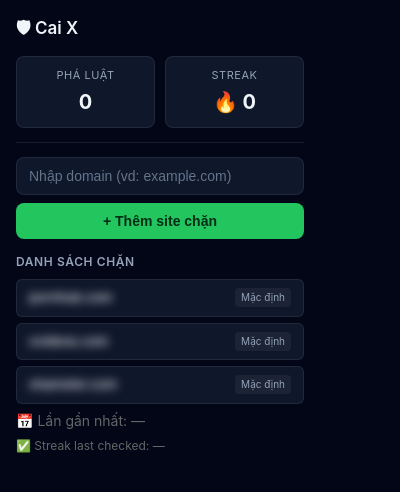
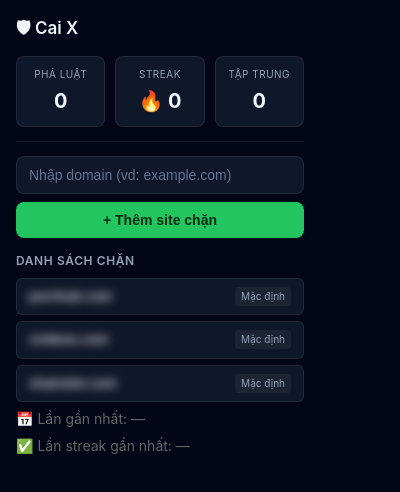
Before and after one commit to Akai1Shuichi/Cai-X, a browser extension: page popup.html in a window 400 px wide. Drawn offline with Linux system fonts and the light colour scheme.

Commit message:
add count

```diff
--- a/popup.html
+++ b/popup.html
@@ -1,5 +1,6 @@
 <!DOCTYPE html>
 <html lang="vi">
+
 <head>
   <meta charset="utf-8" />
   <title>Cai X</title>
@@ -54,7 +55,7 @@
     }
 
     .box-label {
-        font-size: 11px;
+      font-size: 10px;
       color: var(--muted);
       text-transform: uppercase;
       letter-spacing: 0.05em;
@@ -190,6 +191,7 @@
       font-weight: 600;
       border-radius: 6px;
     }
+
     .view-more:hover {
       color: var(--text);
       background: rgba(255, 255, 255, 0.02);
@@ -217,6 +219,7 @@
     }
   </style>
 </head>
+
 <body>
   <h3>🛡 Cai X</h3>
 
@@ -228,6 +231,10 @@
     <div class="box">
       <div class="box-label">Streak</div>
       <div class="box-value" id="streak">—</div>
+    </div>
+    <div class="box">
+      <div class="box-label">Tập trung</div>
+      <div class="box-value" id="focus-count">—</div>
     </div>
   </div>
 
@@ -258,4 +265,5 @@
 
   <script src="popup.js"></script>
 </body>
+
 </html>
--- a/popup.js
+++ b/popup.js
@@ -6,11 +6,18 @@ function refreshCounts() {
       "currentStreak",
       "lastBlockedDate",
       "streakLastUpdatedDate",
+      "focusCount",
     ],
     function (res) {
       document.getElementById("count").textContent = res.violationCount || 0;
       document.getElementById("streak").textContent =
         "🔥 " + (res.currentStreak || 0);
+
+      const focusEl = document.getElementById("focus-count");
+      if (focusEl) {
+        focusEl.textContent = res.focusCount || 0;
+      }
+
       var last = res.lastBlockedDate || "—";
       var lastEl = document.getElementById("last");
       if (!lastEl) {
@@ -29,10 +36,9 @@ function refreshCounts() {
         chkEl.id = "streak-checked";
         chkEl.style.marginTop = "6px";
         chkEl.style.color = "#666";
-        chkEl.style.fontSize = "12px";
         document.querySelector("body").appendChild(chkEl);
       }
-      chkEl.textContent = "✅ Streak last checked: " + sChecked;
+      chkEl.textContent = "✅ Lần streak gần nhất: " + sChecked;
     }
   );
 }
```
Also changed, not shown: blocked.html (+11 -6 lines), blocked.js (+10 -7 lines). Lines whose indentation alone changed are shown as unchanged.
